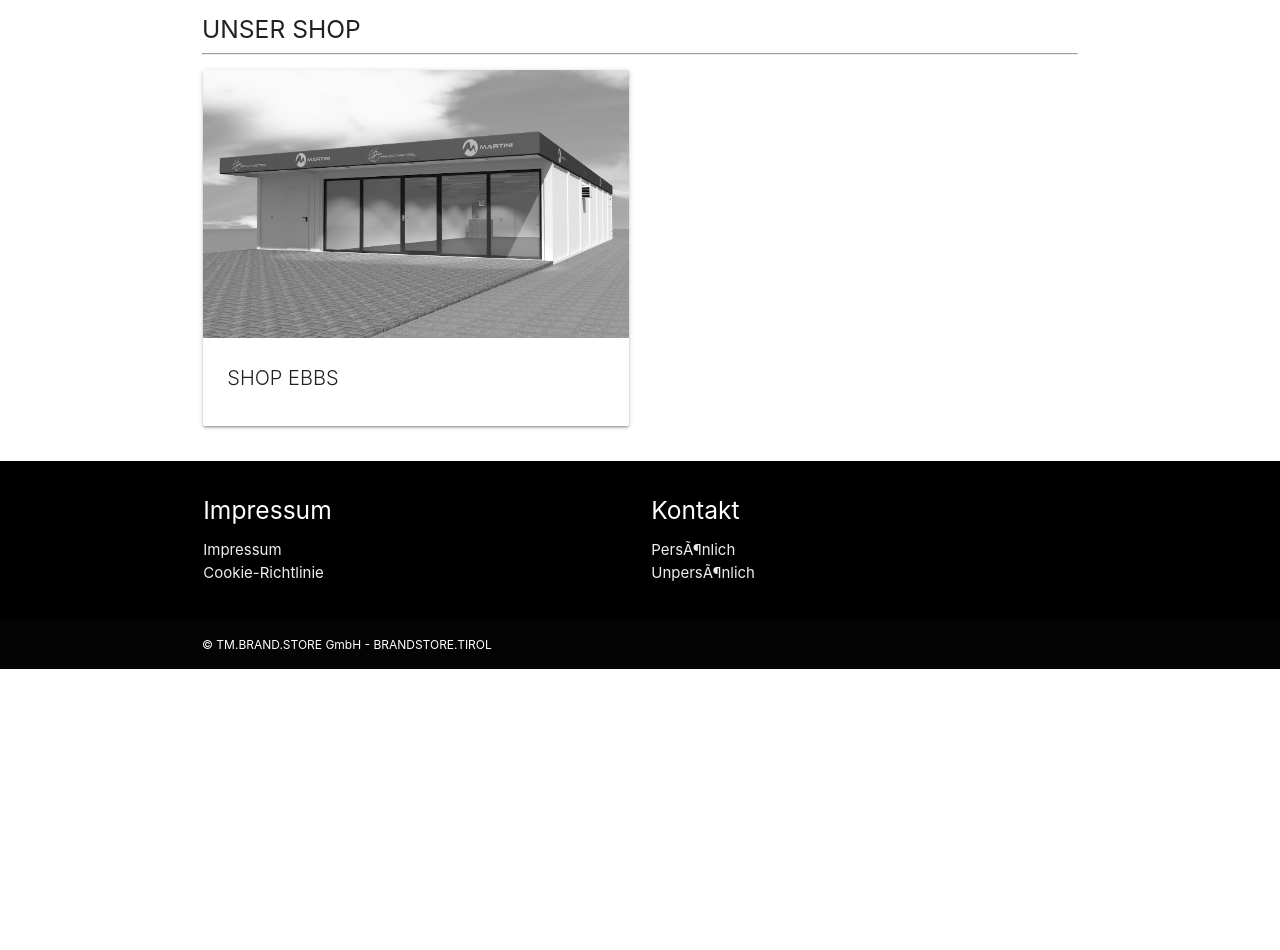
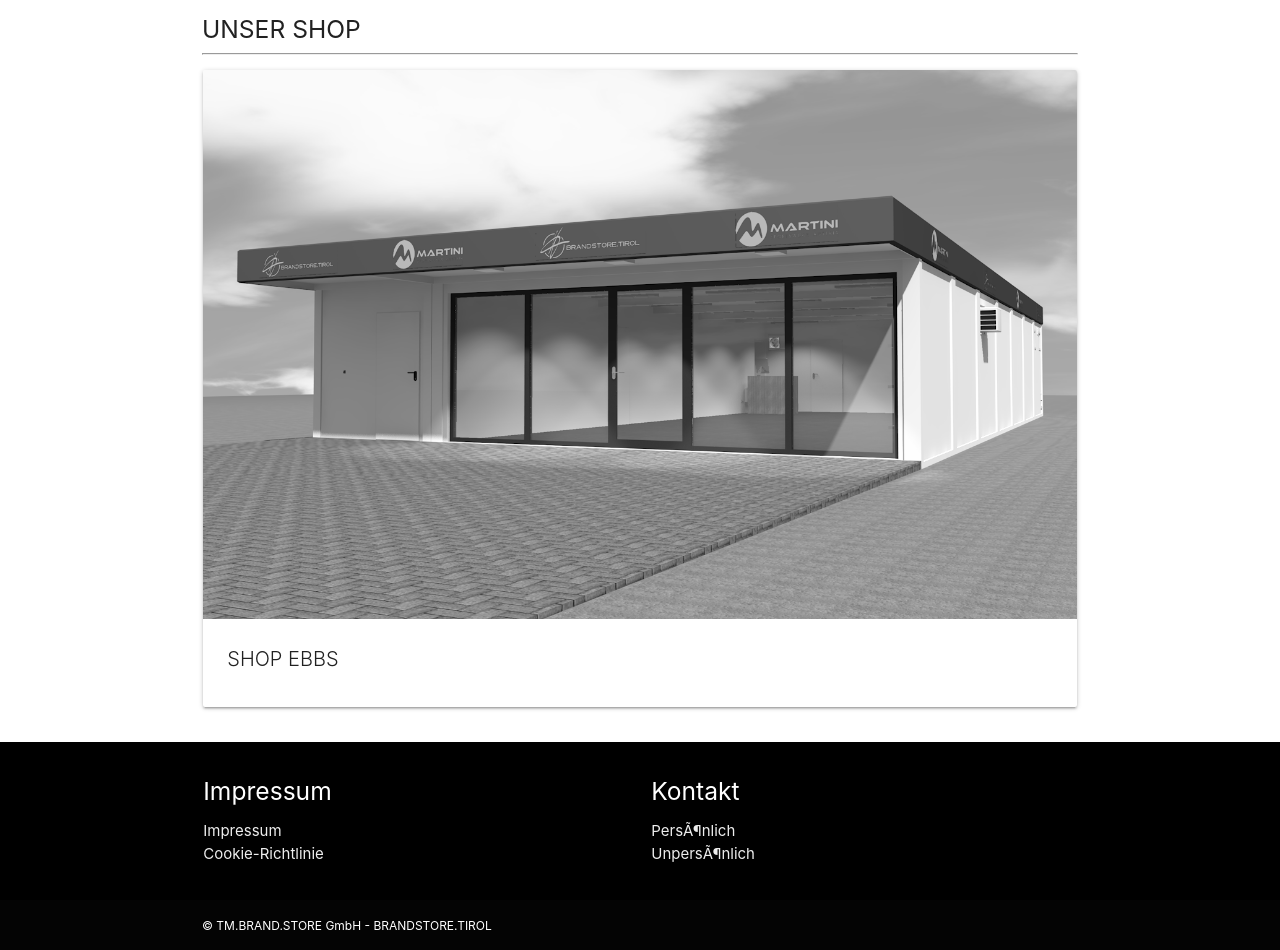
Before and after one commit to tompaulstattoos/paulstattoos, a Jekyll site: the page built from pages/shop_main.html, in a window 1280 px wide and 1380 px high. Shown: the part 430-1380 px from the top of the window. Built offline with Jekyll 4.4.1, drawn with Linux system fonts in a browser that asks for light colours.

Commit message:
m12 brand shop

```diff
--- a/_layouts/home.html
+++ b/_layouts/home.html
@@ -24,7 +24,7 @@ title: Home
     <hr>
 
     {% assign brand = site.data.brands.brands %}
-    {% include card.html item=brand size="s12 m6" %}
+    {% include card.html item=brand size="s12 m12" %}
 
   </div>
 
@@ -36,6 +36,6 @@ title: Home
     <hr>
 
     {% assign shop = site.data.shops.shop %}
-    {% include card.html item=shop size="s12 m6" %}
+    {% include card.html item=shop size="s12 m12" %}
 
   </div>
--- a/pages/shop_main.html
+++ b/pages/shop_main.html
@@ -10,6 +10,6 @@ permalink: /shop_main
 <div class="row">
 
   {% assign shop = site.data.shops.shop %}
-  {% include card.html item=shop size="s12 m6" %}
+  {% include card.html item=shop size="s12 m12" %}
 
 </div>
```
